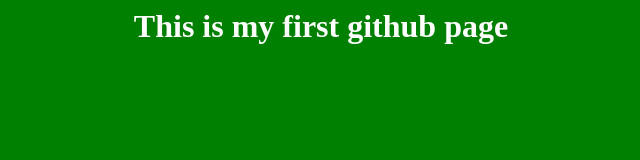
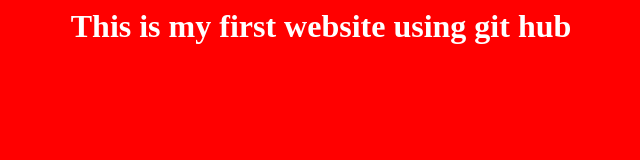
Before and after one commit to Moagisi/test, a plain HTML site: page index.html in a window 1280 px wide. Shown: the whole page, without its empty margins (319-959 px from the left). Drawn offline with Linux system fonts and the light colour scheme.

Commit message:
Update index.html

```diff
--- a/index.html
+++ b/index.html
@@ -4,12 +4,12 @@
   </title>
 
   <body>
-    <h1>This is my first github page</h1>
+    <h1>This is my first website using git hub</h1>
   </body>
 
   <style>
     body {
-      background-color:green;
+      background-color:red;
       color:#fff;
       text-align:center;
     }
```
